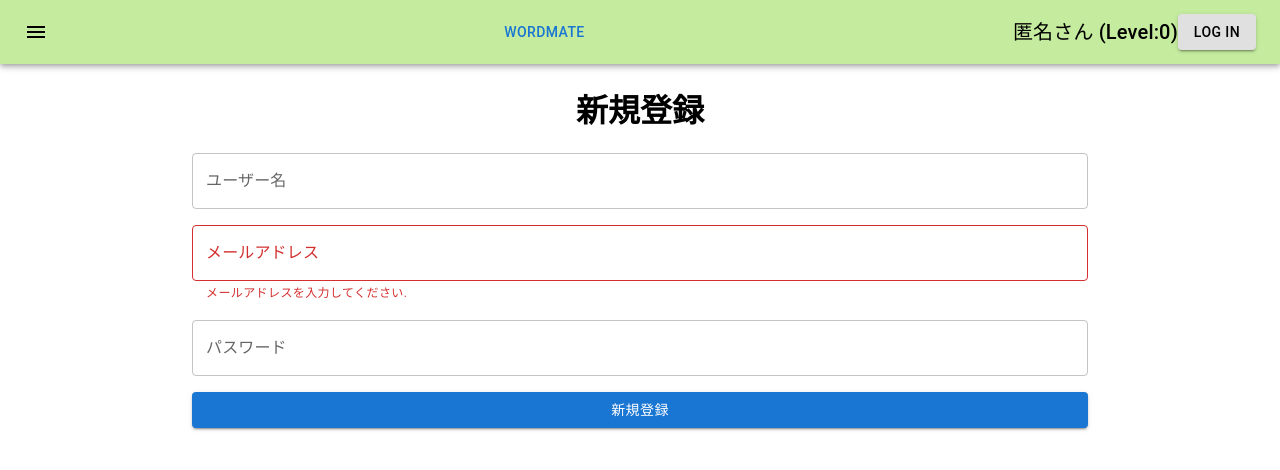
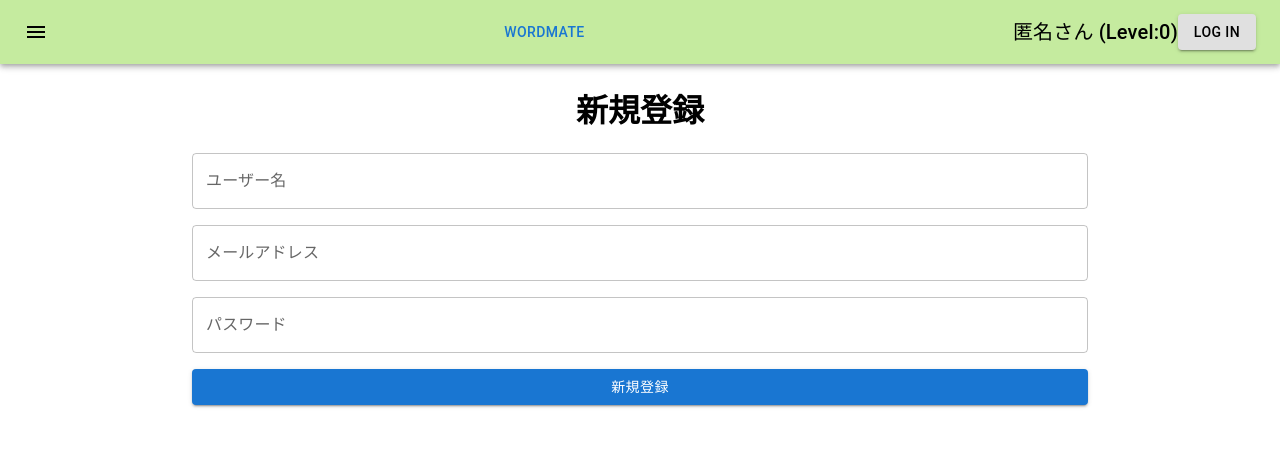
Before and after one commit to O-tips/hackU2023sp, a React (Create React App) app: page /SignUp in a window 1280 px wide. Shown: the top 470 px of the page. Built offline with nearby package versions, Linux system fonts and the light colour scheme.

Commit message:
入力し忘れていた時の見た目の変更

```diff
--- a/src/contents/SignUp.jsx
+++ b/src/contents/SignUp.jsx
@@ -8,10 +8,10 @@ import { UserContextProvider, useUserContext } from "../UserContext.tsx";
 
 function SignUp() {
   const [data, setData] = React.useState();
-  const [mail, setMail] = React.useState();
-  const [name, setName] = React.useState();
+  const [mail, setMail] = React.useState("");
+  const [name, setName] = React.useState("");
   const [userID, setUserID] = React.useState();
-  const [password, setPassword] = React.useState();
+  const [password, setPassword] = React.useState("");
   const { user, setUser } = useUserContext();
   const navigate = useNavigate();
   const inputProps = {
@@ -64,24 +64,101 @@ function SignUp() {
       }
   }
 
-  const renderMailInput = () => {
-    if (!mail) {
+const [touchedName, setTouchedName] = useState(false);
+const handleBlurName = () => {
+  setTouchedName(true);
+};
+
+const renderNameInput = () => {
+  if (touchedName && name.trim() === "") {
+    return (
+      <TextField
+        error
+        id="outlined-error-helper-text"
+        label="ユーザー名"
+        helperText="ユーザー名を入力してください."
+        value={name}
+        onBlur={handleBlurName}
+        onChange={(event) => setName(event.target.value)}
+      />
+    );
+  } else {
+    return (
+      <TextField
+        id="outlined-basic"
+        label="ユーザー名"
+        variant="outlined"
+        value={name}
+        onBlur={handleBlurName}
+        onChange={(event) => setName(event.target.value)}
+      />
+    );
+  }
+};
+
+const [touched, setTouched] = useState(false);
+const handleBlur = () => {
+  setTouched(true);
+};
+
+const renderMailInput = () => {
+  if (touched && mail.trim() === "") {
+    return (
+      <TextField
+        error
+        id="outlined-error-helper-text"
+        label="メールアドレス"
+        helperText="メールアドレスを入力してください."
+        value={mail}
+        onBlur={handleBlur}
+        onChange={(event) => setMail(event.target.value)}
+      />
+    );
+  } else {
+    return (
+      <TextField
+        id="outlined-basic"
+        label="メールアドレス"
+        variant="outlined"
+        value={mail}
+        onBlur={handleBlur}
+        onChange={(event) => setMail(event.target.value)}
+      />
+    );
+  }
+};
+  const [touchedPassword, setTouchedPassword] = useState(false);
+  const handleBlurPassword = () => {
+    setTouchedPassword(true);
+  };
+
+  const renderPasswordInput = () => {
+    if (touchedPassword && password.trim() === "") {
       return (
         <TextField
           error
           id="outlined-error-helper-text"
-          label="メールアドレス"
-          helperText="メールアドレスを入力してください."
-          value={mail} onChange={(event) => setMail(event.target.value)}
+          label="パスワード"
+          helperText="パスワードを入力してください."
+          value={password}
+          onBlur={handleBlurPassword}
+          onChange={(event) => setPassword(event.target.value)}
         />
-      )
+      );
     } else {
       return (
-        <TextField id="outlined-basic" label="メールアドレス" variant="outlined"  value={mail} onChange={(event) => setMail(event.target.value)}/>
+        <TextField
+          id="outlined-basic"
+          label="パスワード"
+          variant="outlined"
+          value={password}
+          onBlur={handleBlurPassword}
+          onChange={(event) => setPassword(event.target.value)}
+        />
+      );
+    }
+  };
 
-      )
-    }
-  }
 
 
     return (
@@ -91,17 +168,10 @@ function SignUp() {
       <Box sx={{ width: '70%' }}>
       <Stack spacing={2}>
 
-      <TextField
-          id="outlined-basic"
-          label="ユーザー名"
-          variant="outlined"
-          value={name}
-          onChange={(event) => setName(event.target.value)}
-        />
+        {renderNameInput()}
         {renderMailInput()}
               {/* <TextField id="outlined-basic" label="メールアドレス" variant="outlined"  inputProps={inputProps}/> */}
-        <TextField id="outlined-basic" label="パスワード" variant="outlined"  value={password} onChange={(event) => setPassword(event.target.value)}/>
-
+        {renderPasswordInput()}
         <Button
         variant="contained"
         onClick={handleSubmit}
```
